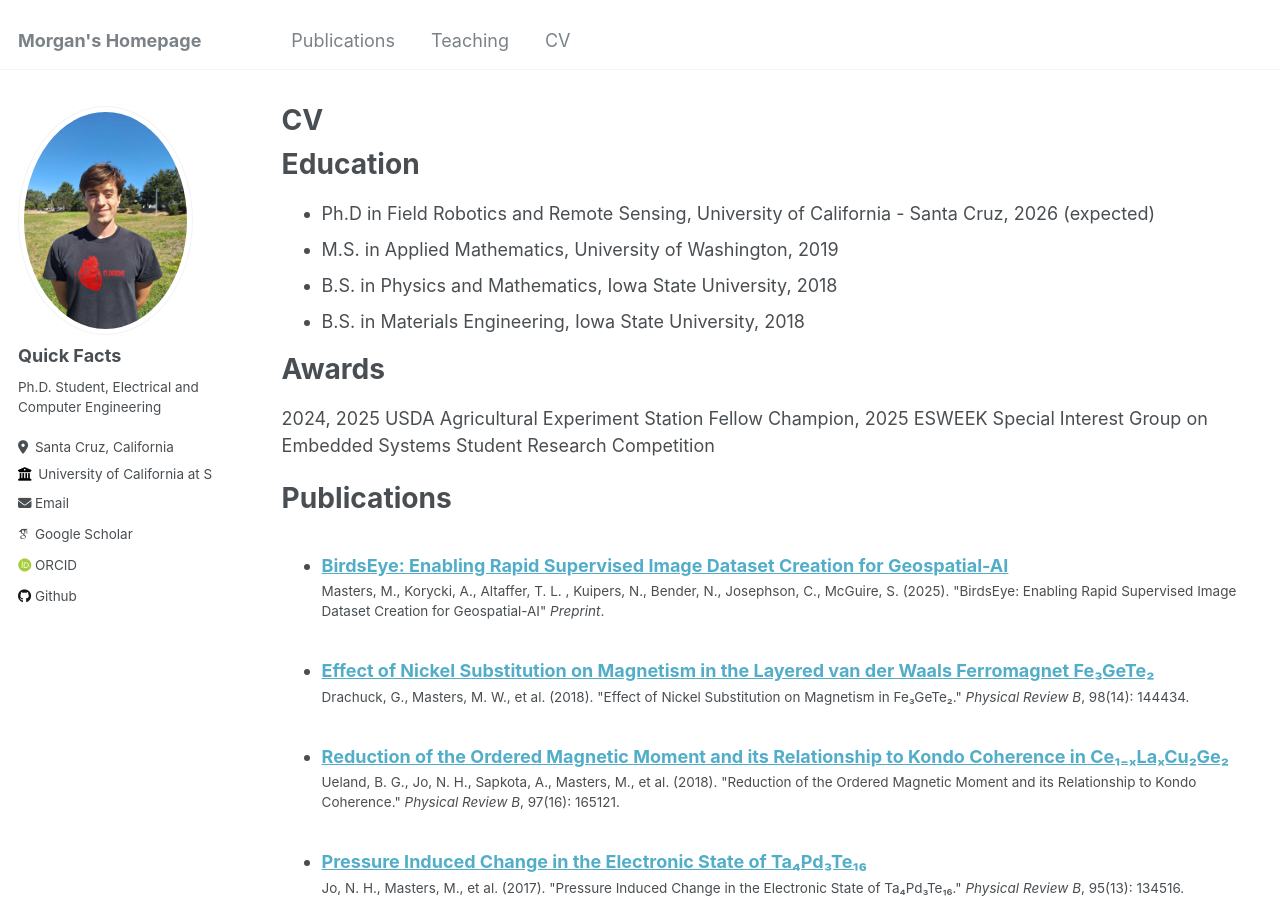
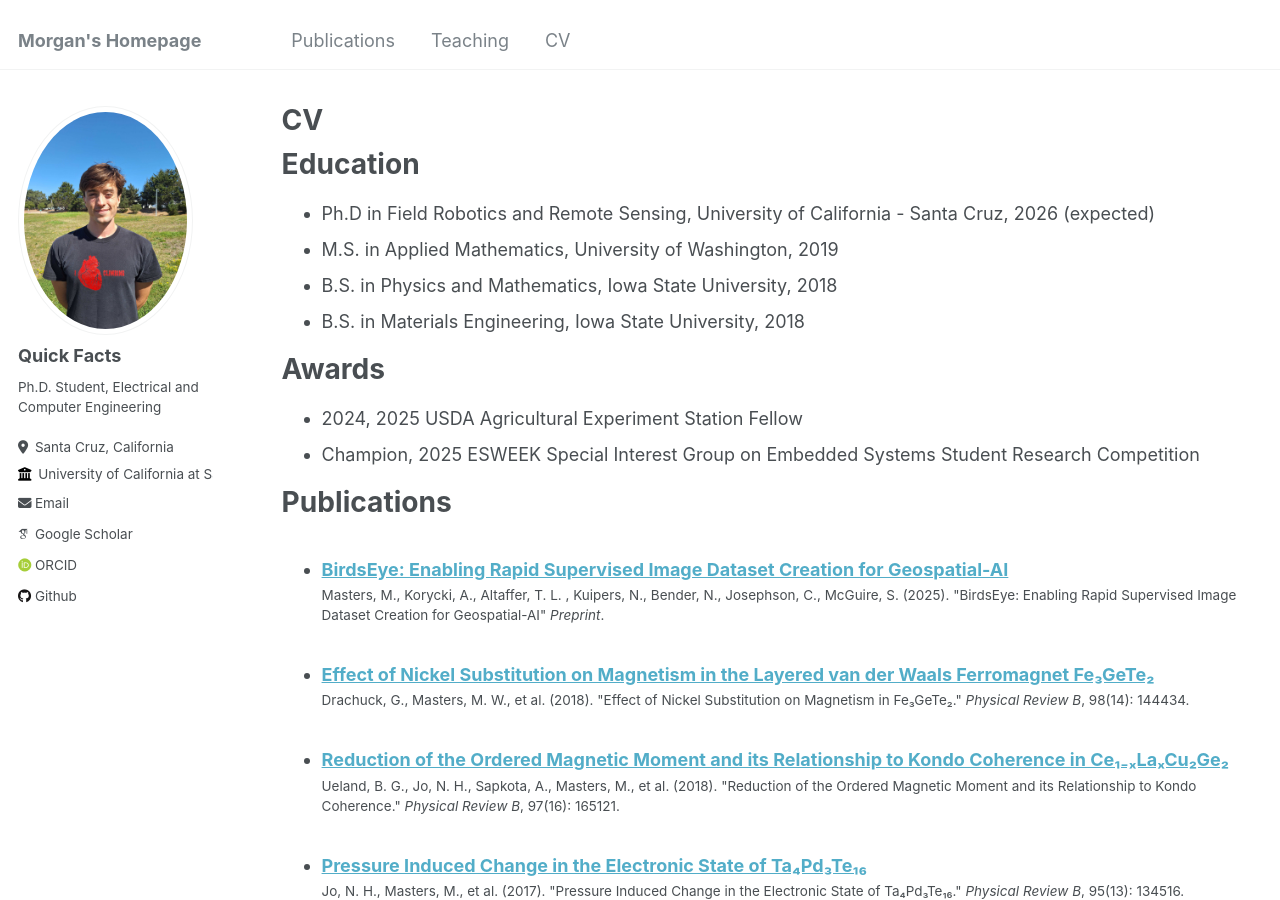
Before and after one commit to MorganMasters/MorganMasters.github.io, a Jekyll site: the page built from _pages/cv.md, in a window 1280 px wide and 900 px high. Built offline with Jekyll 4.4.1, drawn with Linux system fonts in a browser that asks for light colours; some web fonts are replaced.

Commit message:
add awards to CV, ECE141 to teaching

```diff
--- a/_pages/cv.md
+++ b/_pages/cv.md
@@ -44,8 +44,8 @@ Skills
 
 Awards
 ======
-2024, 2025 USDA Agricultural Experiment Station Fellow
-Champion, 2025 ESWEEK Special Interest Group on Embedded Systems Student Research Competition
+* 2024, 2025 USDA Agricultural Experiment Station Fellow
+* Champion, 2025 ESWEEK Special Interest Group on Embedded Systems Student Research Competition
 
 Publications
 ======
```
